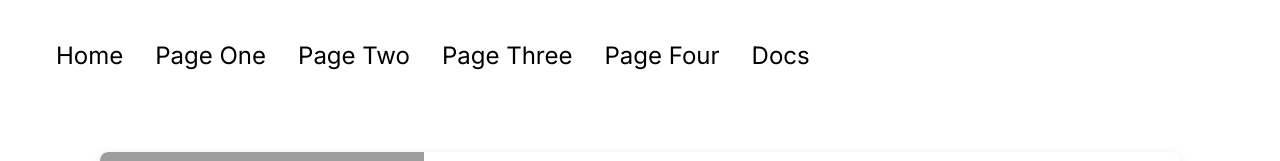
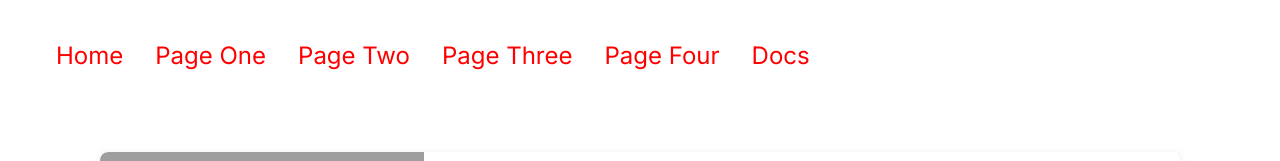
Before and after one commit to christine-iyer/next-jz, a Next.js app: page / in a window 1280 px wide. Shown: the top 161 px of the page. Built offline with nearby package versions, Linux system fonts and the light colour scheme; grey boxes are pictures that could not be loaded.

Commit message:
style for nav.

```diff
--- a/app/layout.js
+++ b/app/layout.js
@@ -26,7 +26,7 @@ export default function RootLayout({
     <html lang="en">
       <body className={`${inter.className} p-10 h-screen w-screen`}>
         <header className="mb-20">
-          <nav>
+          <nav style={{color: "red"}}>
             <ul className="flex items-center">
               {links.map(({ href, label }) => (
                 <li key={href} className="px-4 text-2xl">
```
